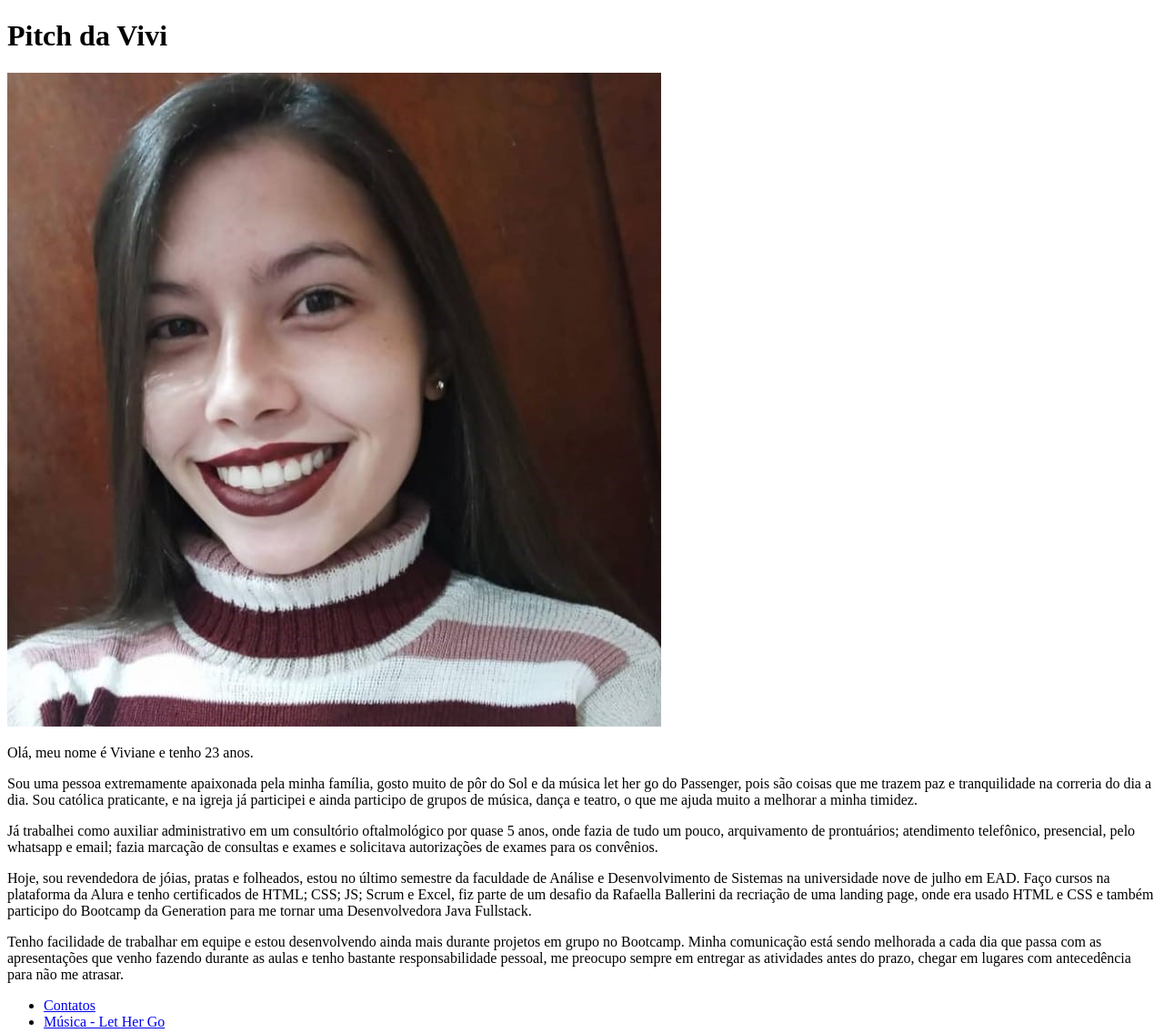
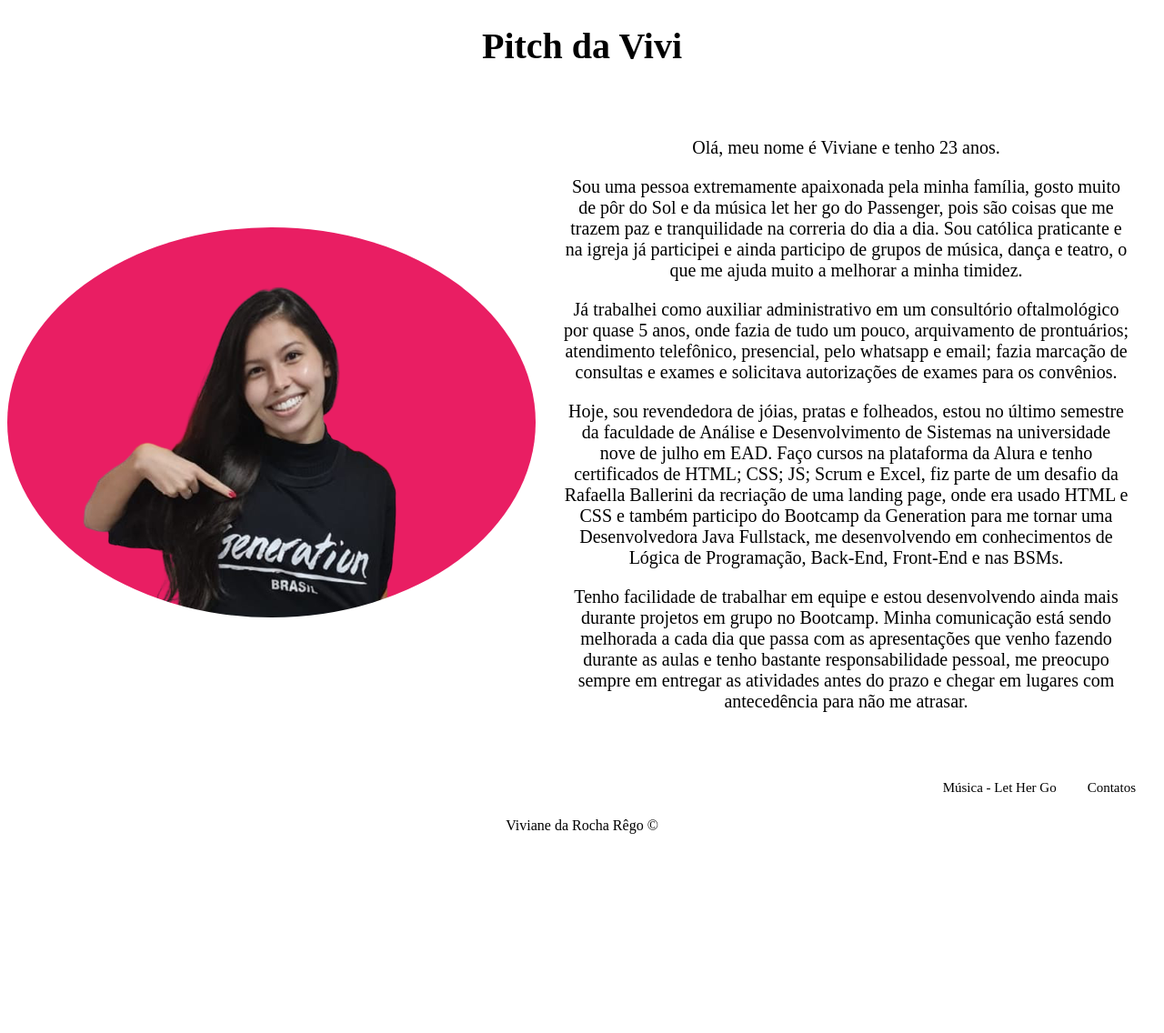
Before and after one commit to Viviane110199/Fundamentos-web, a plain HTML site: page index.html in a window 1280 px wide. Shown: the whole page at 91% size. After the commit the page ends 933 px from the top, so only its background shows below. Drawn offline with Linux system fonts and the light colour scheme.

Commit message:
Implementação de todo estilo do site, utilizando CSS puro

```diff
--- /dev/null
+++ b/assets/css/style.css
@@ -0,0 +1,76 @@
+/*Estilos da página index.html*/
+
+.center {
+    text-align: center;
+}
+
+.titulo {
+    font-size: 40px;
+}
+
+.container {
+    display: flex;
+    flex-flow: row;
+    justify-content: center;
+    align-items: center;
+}
+
+#menu {
+    text-align: right;
+    padding: 8px;
+}
+
+#menu li {
+    display: inline;
+    padding: 15px;
+}
+
+#menu li a {
+    text-decoration: none;
+    color: #000000;
+    font-size: 15px;
+}
+
+#menu li a:hover {
+    color: #b60140;
+}
+
+.imagem {
+    border-radius: 50%;
+}
+
+.conteudo {
+    padding: 30px;
+    font-size: 20px;
+}
+
+/*Estilos da página musica.html*/
+
+.rodape-musica {
+    padding-top: 112px;
+}
+
+/*Estilos da página contatos.html*/
+
+.subtitulo {
+    font-size: 30px;
+}
+
+.formulario {
+    display: flex;
+    flex-direction: column;
+    justify-content: center;
+    align-items: center;
+    font-size: 18px;
+    padding: 50px;
+}
+
+.rede-social {
+    width: 40px;
+    height: 40px;
+    padding: 50px;
+}
+
+.rodape {
+    padding-top: 66px;
+}
--- a/index.html
+++ b/index.html
@@ -4,45 +4,57 @@
     <head>
         <meta charset="UTF-8">
         <meta name="viewport" content="width=device-width, initial-scale=1.0">
+        <link rel="stylesheet" href="assets/css/style.css">
         <title>Meu perfil</title>
     </head>
 
     <body>
-        <h1>Pitch da Vivi</h1>
-        <img src="assets/img/PERFIL.jpeg" alt="Foto do criador desse conteúdo">
+        <header class="center">
+            <h1 class="titulo">Pitch da Vivi</h1>
+        </header>
 
-        <p>Olá, meu nome é Viviane e tenho 23 anos.</p>
+        <div class="container">
+            <div>
+                <img class="imagem" src="assets/img/foto_generation.png" alt="Foto do criador desse conteúdo">
+            </div>
 
-        <p>Sou uma pessoa extremamente apaixonada pela minha família,
+            <div class="conteudo">
+                <p class="center">Olá, meu nome é Viviane e tenho 23 anos.</p>
+
+                <p class="center">Sou uma pessoa extremamente apaixonada pela minha família,
                     gosto muito de pôr do Sol e da música let her go do Passenger, pois são
-            coisas que me trazem paz e tranquilidade na correria do dia a dia. Sou católica praticante,
+                    coisas que me trazem paz e tranquilidade na correria do dia a dia. Sou católica praticante
                     e na igreja já participei e ainda participo de grupos de música, dança e teatro,
                     o que me ajuda muito a melhorar a minha timidez.</p>
 
-        <p>Já trabalhei como auxiliar administrativo em um consultório oftalmológico por quase 5 anos,
+                <p class="center">Já trabalhei como auxiliar administrativo em um consultório oftalmológico por quase 5 anos,
                     onde fazia de tudo um pouco, arquivamento de prontuários; atendimento telefônico,
                     presencial, pelo whatsapp e email; fazia marcação de consultas e exames e
                     solicitava autorizações de exames para os convênios.</p>
 
-        <p>Hoje, sou revendedora de jóias, pratas e folheados,
+                <p class="center">Hoje, sou revendedora de jóias, pratas e folheados,
                     estou no último semestre da faculdade de Análise e Desenvolvimento de Sistemas
                     na universidade nove de julho em EAD. Faço cursos na plataforma da Alura e tenho certificados de HTML; CSS;
-            JS;
-            Scrum e Excel, fiz parte de um desafio da Rafaella Ballerini da recriação de uma landing page, onde era
-            usado
-            HTML e CSS e também participo do Bootcamp da Generation para me tornar uma Desenvolvedora Java Fullstack.</p>
+                    JS; Scrum e Excel, fiz parte de um desafio da Rafaella Ballerini da recriação de uma landing page, onde era
+                    usado HTML e CSS e também participo do Bootcamp da Generation para me tornar uma Desenvolvedora Java
+                    Fullstack, me desenvolvendo em conhecimentos de Lógica de Programação, Back-End, Front-End e nas BSMs.</p>
 
-        <p>Tenho facilidade de trabalhar em equipe e estou desenvolvendo ainda mais durante projetos em grupo
-            no Bootcamp. Minha comunicação está sendo melhorada a cada dia que passa com as apresentações que
+                <p class="center">Tenho facilidade de trabalhar em equipe e estou desenvolvendo ainda mais durante projetos em
+                    grupo no Bootcamp. Minha comunicação está sendo melhorada a cada dia que passa com as apresentações que
                     venho fazendo durante as aulas e tenho bastante responsabilidade pessoal, me preocupo sempre
-            em entregar as atividades antes do prazo, chegar em lugares com antecedência para não me atrasar.</p>
+                    em entregar as atividades antes do prazo e chegar em lugares com antecedência para não me atrasar.</p>
+            </div>
+        </div>
 
         <nav>
-            <ul>
+            <ul id="menu">
+                <li><a href="musica.html">Música - Let Her Go</a></li>
                 <li><a href="contatos.html">Contatos</a></li>
-                <li><a href="musica.html">Música - Let Her Go</a></li>
             </ul>
         </nav>
+
+        <footer class="center">
+            <p>Viviane da Rocha Rêgo &copy</p>
+        </footer>
     </body>
-
 </html>
```
Also changed, not shown: contatos.html (+24 -11 lines), musica.html (+13 -4 lines), assets/img/PERFIL.jpeg (deleted), assets/img/email.png (added), assets/img/foto_generation.png (added), assets/img/github.png (added), assets/img/linkedin.png (added). Lines whose indentation alone changed are shown as unchanged.
